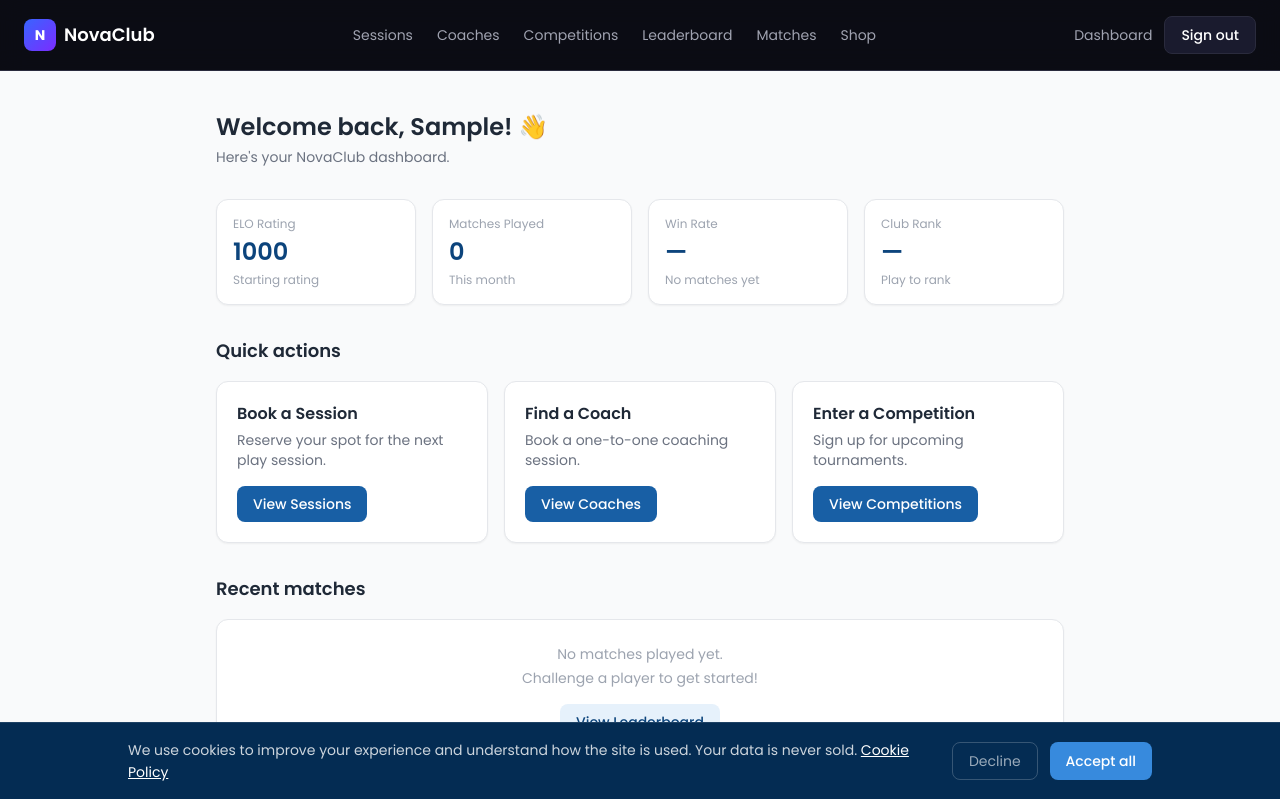
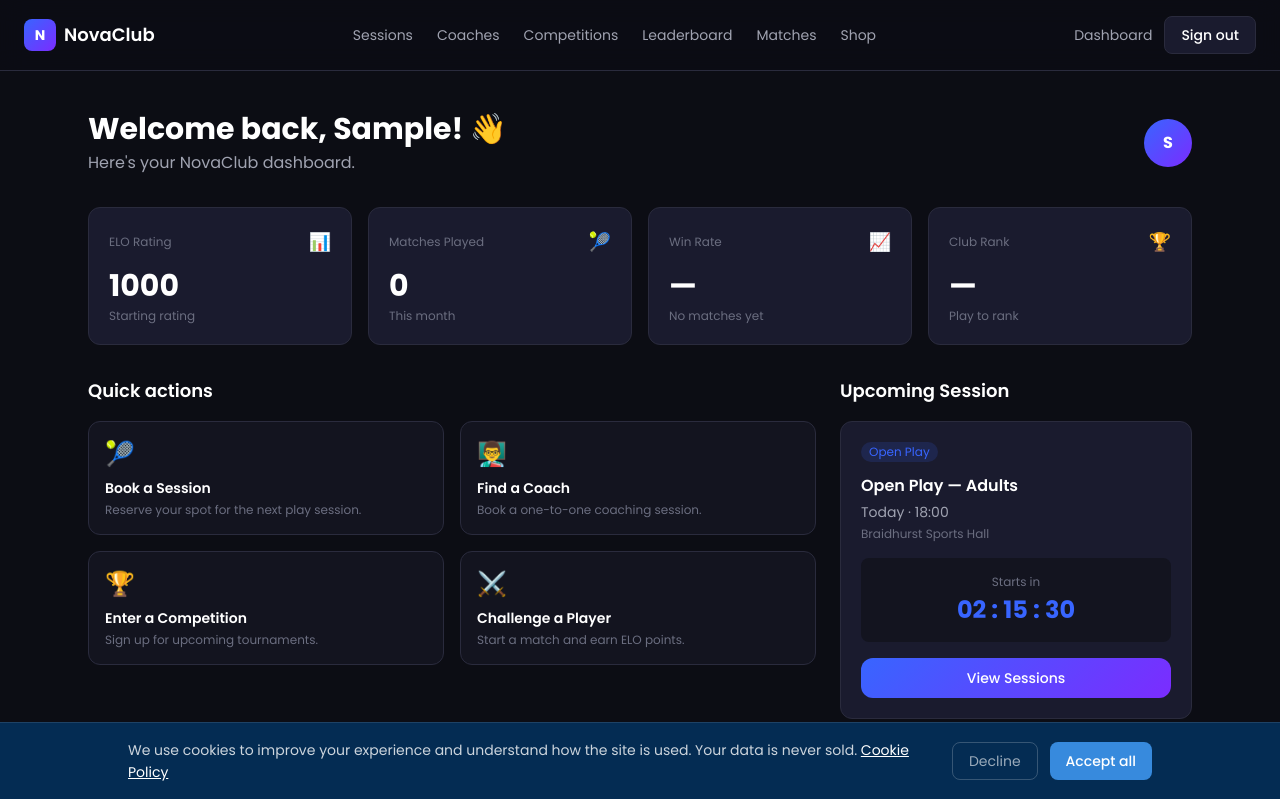
Before and after one commit to ardalescai-tech/cosmaclub, a Next.js app: page /dashboard in a window 1280 px wide. Shown: the top 799 px of the page. Built offline with nearby package versions, Linux system fonts and the light colour scheme; no server answers; sample sign-in values are in the browser's storage.

Commit message:
redesign: matches, dashboard, login pages

```diff
--- a/src/app/dashboard/page.tsx
+++ b/src/app/dashboard/page.tsx
@@ -17,8 +17,8 @@ export default function DashboardPage() {
 
   if (status === "loading") {
     return (
-      <div className="min-h-screen flex items-center justify-center">
-        <p className="text-gray-500 text-sm">Loading...</p>
+      <div className="min-h-screen flex items-center justify-center" style={{ background: "#0C0D14" }}>
+        <p style={{ color: "#A0A3B1" }}>Loading...</p>
       </div>
     );
   }
@@ -26,50 +26,102 @@ export default function DashboardPage() {
   if (!session) return null;
 
   return (
-    <main className="min-h-screen bg-gray-50">
-      <section className="px-6 py-10 max-w-4xl mx-auto">
-        <h1 className="text-2xl font-semibold text-gray-800 mb-1">
-          Welcome back, {session.user?.name?.split(" ")[0]}! 👋
-        </h1>
-        <p className="text-gray-500 text-sm mb-8">Here's your NovaClub dashboard.</p>
+    <main style={{ background: "#0C0D14", minHeight: "100vh" }}>
+      <section className="px-6 py-10 max-w-6xl mx-auto">
 
+        {/* HEADER */}
+        <div className="flex items-center justify-between mb-8">
+          <div>
+            <h1 className="text-3xl font-bold text-white mb-1">
+              Welcome back, {session.user?.name?.split(" ")[0]}! 👋
+            </h1>
+            <p style={{ color: "#A0A3B1" }}>Here's your NovaClub dashboard.</p>
+          </div>
+          <div className="w-12 h-12 rounded-full flex items-center justify-center font-bold text-white"
+            style={{ background: "linear-gradient(135deg, #3865FF, #7B2CFF)" }}>
+            {session.user?.name?.charAt(0) ?? "?"}
+          </div>
+        </div>
+
+        {/* STATS */}
         <div className="grid grid-cols-2 md:grid-cols-4 gap-4 mb-8">
           {[
-            { label: "ELO Rating", value: "1000", sub: "Starting rating" },
-            { label: "Matches Played", value: "0", sub: "This month" },
-            { label: "Win Rate", value: "—", sub: "No matches yet" },
-            { label: "Club Rank", value: "—", sub: "Play to rank" },
+            { label: "ELO Rating", value: "1000", sub: "Starting rating", icon: "📊" },
+            { label: "Matches Played", value: "0", sub: "This month", icon: "🎾" },
+            { label: "Win Rate", value: "—", sub: "No matches yet", icon: "📈" },
+            { label: "Club Rank", value: "—", sub: "Play to rank", icon: "🏆" },
           ].map((stat) => (
-            <div key={stat.label} className="bg-white border border-gray-200 rounded-xl p-4 shadow-sm">
-              <p className="text-xs text-gray-400 mb-1">{stat.label}</p>
-              <p className="text-2xl font-semibold text-[#0C447C]">{stat.value}</p>
-              <p className="text-xs text-gray-400 mt-1">{stat.sub}</p>
+            <div key={stat.label} className="rounded-xl p-5"
+              style={{ background: "#1A1B2E", border: "1px solid #2A2B3D" }}>
+              <div className="flex items-center justify-between mb-3">
+                <p className="text-xs" style={{ color: "#6B6E80" }}>{stat.label}</p>
+                <span className="text-lg">{stat.icon}</span>
+              </div>
+              <p className="text-3xl font-bold text-white">{stat.value}</p>
+              <p className="text-xs mt-1" style={{ color: "#6B6E80" }}>{stat.sub}</p>
             </div>
           ))}
         </div>
 
-        <h2 className="text-lg font-semibold text-gray-800 mb-4">Quick actions</h2>
-        <div className="grid grid-cols-1 md:grid-cols-3 gap-4 mb-8">
-          {[
-            { title: "Book a Session", desc: "Reserve your spot for the next play session.", href: "/sessions", btn: "View Sessions" },
-            { title: "Find a Coach", desc: "Book a one-to-one coaching session.", href: "/coaches", btn: "View Coaches" },
-            { title: "Enter a Competition", desc: "Sign up for upcoming tournaments.", href: "/competitions", btn: "View Competitions" },
-          ].map((action) => (
-            <div key={action.title} className="bg-white border border-gray-200 rounded-xl p-5 shadow-sm">
-              <h3 className="font-semibold text-gray-800 mb-1">{action.title}</h3>
-              <p className="text-sm text-gray-500 mb-4">{action.desc}</p>
-              <Link href={action.href} className="inline-block bg-[#185FA5] text-white px-4 py-2 rounded-lg text-sm font-medium hover:bg-[#0C447C] transition-colors">
-                {action.btn}
+        <div className="grid grid-cols-1 md:grid-cols-3 gap-6 mb-8">
+          {/* QUICK ACTIONS */}
+          <div className="md:col-span-2">
+            <h2 className="text-lg font-semibold text-white mb-4">Quick actions</h2>
+            <div className="grid grid-cols-1 md:grid-cols-2 gap-4">
+              {[
+                { title: "Book a Session", desc: "Reserve your spot for the next play session.", href: "/sessions", icon: "🎾" },
+                { title: "Find a Coach", desc: "Book a one-to-one coaching session.", href: "/coaches", icon: "👨‍🏫" },
+                { title: "Enter a Competition", desc: "Sign up for upcoming tournaments.", href: "/competitions", icon: "🏆" },
+                { title: "Challenge a Player", desc: "Start a match and earn ELO points.", href: "/leaderboard", icon: "⚔️" },
+              ].map((action) => (
+                <Link key={action.title} href={action.href}
+                  className="rounded-xl p-4 transition-all hover:scale-105"
+                  style={{ background: "#13141F", border: "1px solid #2A2B3D" }}>
+                  <span className="text-2xl mb-2 block">{action.icon}</span>
+                  <h3 className="font-semibold text-white text-sm mb-1">{action.title}</h3>
+                  <p className="text-xs" style={{ color: "#6B6E80" }}>{action.desc}</p>
+                </Link>
+              ))}
+            </div>
+          </div>
+
+          {/* UPCOMING SESSION */}
+          <div>
+            <h2 className="text-lg font-semibold text-white mb-4">Upcoming Session</h2>
+            <div className="rounded-xl p-5" style={{ background: "#1A1B2E", border: "1px solid #2A2B3D" }}>
+              <div className="flex items-center gap-2 mb-3">
+                <span className="text-xs px-2 py-0.5 rounded-full"
+                  style={{ background: "rgba(56,101,255,0.15)", color: "#3865FF" }}>
+                  Open Play
+                </span>
+              </div>
+              <p className="font-semibold text-white mb-1">Open Play — Adults</p>
+              <p className="text-sm mb-1" style={{ color: "#A0A3B1" }}>Today · 18:00</p>
+              <p className="text-xs mb-4" style={{ color: "#6B6E80" }}>Braidhurst Sports Hall</p>
+
+              <div className="text-center p-4 rounded-lg mb-4" style={{ background: "#13141F" }}>
+                <p className="text-xs mb-1" style={{ color: "#6B6E80" }}>Starts in</p>
+                <p className="text-2xl font-bold" style={{ color: "#3865FF" }}>02 : 15 : 30</p>
+              </div>
+
+              <Link href="/sessions"
+                className="block w-full text-center py-2.5 rounded-xl text-sm font-medium text-white"
+                style={{ background: "linear-gradient(135deg, #3865FF, #7B2CFF)" }}>
+                View Sessions
               </Link>
             </div>
-          ))}
+          </div>
         </div>
 
-        <h2 className="text-lg font-semibold text-gray-800 mb-4">Recent matches</h2>
-        <div className="bg-white border border-gray-200 rounded-xl p-6 shadow-sm text-center">
-          <p className="text-gray-400 text-sm">No matches played yet.</p>
-          <p className="text-gray-400 text-sm mt-1">Challenge a player to get started!</p>
-          <Link href="/leaderboard" className="inline-block mt-4 bg-[#E6F1FB] text-[#0C447C] px-4 py-2 rounded-lg text-sm font-medium hover:bg-[#B5D4F4] transition-colors">
+        {/* RECENT MATCHES */}
+        <h2 className="text-lg font-semibold text-white mb-4">Recent matches</h2>
+        <div className="rounded-xl p-8 text-center" style={{ background: "#1A1B2E", border: "1px solid #2A2B3D" }}>
+          <p className="text-4xl mb-3">🎾</p>
+          <p className="text-white font-semibold mb-1">No matches played yet</p>
+          <p className="text-sm mb-4" style={{ color: "#A0A3B1" }}>Challenge a player to get started!</p>
+          <Link href="/leaderboard"
+            className="inline-block px-6 py-2.5 rounded-xl text-sm font-medium text-white"
+            style={{ background: "linear-gradient(135deg, #3865FF, #7B2CFF)" }}>
             View Leaderboard
           </Link>
         </div>
--- a/src/app/matches/page.tsx
+++ b/src/app/matches/page.tsx
@@ -17,18 +17,21 @@ type Match = {
   opponent: { userId: string };
 };
 
-const statusColors: Record<string, string> = {
-  PENDING: "bg-yellow-100 text-yellow-800",
-  ACCEPTED: "bg-blue-100 text-blue-800",
-  COMPLETED: "bg-green-100 text-green-800",
-  DECLINED: "bg-red-100 text-red-800",
-  CANCELLED: "bg-gray-100 text-gray-600",
+const statusConfig: Record<string, { label: string; bg: string; color: string }> = {
+  PENDING: { label: "Pending", bg: "rgba(255,184,0,0.15)", color: "#FFB800" },
+  ACCEPTED: { label: "Accepted", bg: "rgba(56,101,255,0.15)", color: "#3865FF" },
+  COMPLETED: { label: "Completed", bg: "rgba(0,212,170,0.15)", color: "#00D4AA" },
+  DECLINED: { label: "Declined", bg: "rgba(255,77,106,0.15)", color: "#FF4D6A" },
+  CANCELLED: { label: "Cancelled", bg: "rgba(107,110,128,0.15)", color: "#6B6E80" },
 };
+
+const tabs = ["All", "Upcoming", "History"];
 
 export default function MatchesPage() {
   const { data: session } = useSession();
   const [matches, setMatches] = useState<Match[]>([]);
   const [loading, setLoading] = useState(true);
+  const [activeTab, setActiveTab] = useState("All");
 
   useEffect(() => {
     if (session?.user?.id) {
@@ -45,28 +48,52 @@ export default function MatchesPage() {
   }, [session]);
 
   return (
-    <main className="min-h-screen">
-      <section className="bg-[#E6F1FB] px-6 py-12">
-        <div className="max-w-4xl mx-auto">
-          <h1 className="text-3xl font-semibold text-[#0C447C] mb-2">Match History</h1>
-          <p className="text-gray-600">All your matches — pending, completed and past challenges.</p>
+    <main style={{ background: "#0C0D14", minHeight: "100vh" }}>
+
+      <section className="px-6 py-12 max-w-6xl mx-auto">
+        <h1 className="text-4xl font-bold text-white mb-2">My Matches</h1>
+        <p style={{ color: "#A0A3B1" }}>Track your challenges and results.</p>
+      </section>
+
+      {/* TABS */}
+      <section className="px-6 max-w-6xl mx-auto mb-8">
+        <div className="flex gap-2">
+          {tabs.map((tab) => (
+            <button key={tab}
+              onClick={() => setActiveTab(tab)}
+              className="px-4 py-2 rounded-lg text-sm font-medium transition-all"
+              style={{
+                background: activeTab === tab ? "#3865FF" : "#1A1B2E",
+                color: activeTab === tab ? "#fff" : "#A0A3B1",
+                border: "1px solid #2A2B3D",
+              }}>
+              {tab}
+            </button>
+          ))}
         </div>
       </section>
 
-      <section className="px-6 py-10 max-w-4xl mx-auto">
+      <section className="px-6 pb-16 max-w-6xl mx-auto">
         {!session ? (
-          <div className="bg-white border border-gray-200 rounded-xl p-8 text-center shadow-sm">
-            <p className="text-gray-500 text-sm mb-4">Sign in to see your match history.</p>
-            <Link href="/login" className="bg-[#185FA5] text-white px-6 py-2.5 rounded-lg text-sm font-medium hover:bg-[#0C447C] transition-colors">
+          <div className="rounded-xl p-10 text-center" style={{ background: "#1A1B2E", border: "1px solid #2A2B3D" }}>
+            <p className="text-white font-semibold mb-2">Sign in to see your matches</p>
+            <p className="text-sm mb-6" style={{ color: "#A0A3B1" }}>Challenge players and track your ELO progress.</p>
+            <Link href="/login"
+              className="px-6 py-2.5 rounded-xl text-sm font-medium text-white"
+              style={{ background: "linear-gradient(135deg, #3865FF, #7B2CFF)" }}>
               Sign In
             </Link>
           </div>
         ) : loading ? (
-          <div className="text-center text-gray-400 text-sm py-8">Loading...</div>
+          <div className="text-center py-12" style={{ color: "#A0A3B1" }}>Loading...</div>
         ) : matches.length === 0 ? (
-          <div className="bg-white border border-gray-200 rounded-xl p-8 text-center shadow-sm">
-            <p className="text-gray-500 text-sm mb-4">No matches yet. Challenge someone from the leaderboard!</p>
-            <Link href="/leaderboard" className="bg-[#185FA5] text-white px-6 py-2.5 rounded-lg text-sm font-medium hover:bg-[#0C447C] transition-colors">
+          <div className="rounded-xl p-10 text-center" style={{ background: "#1A1B2E", border: "1px solid #2A2B3D" }}>
+            <p className="text-4xl mb-4">🎾</p>
+            <p className="text-white font-semibold mb-2">No matches yet</p>
+            <p className="text-sm mb-6" style={{ color: "#A0A3B1" }}>Challenge someone from the leaderboard to get started!</p>
+            <Link href="/leaderboard"
+              className="px-6 py-2.5 rounded-xl text-sm font-medium text-white"
+              style={{ background: "linear-gradient(135deg, #3865FF, #7B2CFF)" }}>
               View Leaderboard
             </Link>
           </div>
@@ -78,22 +105,29 @@ export default function MatchesPage() {
               const theirScore = isChallenger ? match.scoreOpponent : match.scoreChallenger;
               const myEloChange = isChallenger ? match.eloChangeChal : match.eloChangeOpp;
               const won = myScore !== null && theirScore !== null && myScore > theirScore;
+              const status = statusConfig[match.status];
 
               return (
-                <div key={match.id} className="bg-white border border-gray-200 rounded-xl p-5 shadow-sm">
+                <div key={match.id} className="rounded-xl p-5"
+                  style={{ background: "#1A1B2E", border: "1px solid #2A2B3D" }}>
                   <div className="flex items-center justify-between gap-4">
                     <div className="flex-1">
                       <div className="flex items-center gap-2 mb-2">
-                        <span className={`text-xs px-2 py-0.5 rounded-full font-medium ${statusColors[match.status]}`}>
-                          {match.status}
+                        <span className="text-xs px-2.5 py-1 rounded-full font-medium"
+                          style={{ background: status.bg, color: status.color }}>
+                          {status.label}
                         </span>
                         {match.status === "COMPLETED" && (
-                          <span className={`text-xs px-2 py-0.5 rounded-full font-medium ${won ? "bg-green-100 text-green-800" : "bg-red-100 text-red-800"}`}>
+                          <span className="text-xs px-2.5 py-1 rounded-full font-medium"
+                            style={{
+                              background: won ? "rgba(0,212,170,0.15)" : "rgba(255,77,106,0.15)",
+                              color: won ? "#00D4AA" : "#FF4D6A",
+                            }}>
                             {won ? "WIN" : "LOSS"}
                           </span>
                         )}
                       </div>
-                      <p className="text-sm text-gray-600">
+                      <p className="text-sm" style={{ color: "#A0A3B1" }}>
                         {isChallenger ? "You challenged" : "Challenge received"} &nbsp;·&nbsp;
                         {match.sessionDate
                           ? new Date(match.sessionDate).toLocaleDateString("en-GB")
@@ -104,19 +138,15 @@ export default function MatchesPage() {
                     <div className="text-right">
                       {match.status === "COMPLETED" && myScore !== null ? (
                         <>
-                          <p className="text-xl font-semibold text-gray-800">
-                            {myScore} — {theirScore}
-                          </p>
+                          <p className="text-2xl font-bold text-white">{myScore} — {theirScore}</p>
                           {myEloChange !== null && (
-                            <p className={`text-sm font-medium ${myEloChange > 0 ? "text-green-600" : "text-red-600"}`}>
+                            <p className="text-sm font-medium" style={{ color: myEloChange > 0 ? "#00D4AA" : "#FF4D6A" }}>
                               {myEloChange > 0 ? "+" : ""}{myEloChange} ELO
                             </p>
                           )}
                         </>
-                      ) : match.status === "PENDING" ? (
+                      ) : match.status === "PENDING" && !isChallenger ? (
                         <div className="flex gap-2">
-                          {!isChallenger && (
-                            <>
                           <button
                             onClick={async () => {
                               await fetch(`/api/matches/${match.id}`, {
@@ -126,8 +156,8 @@ export default function MatchesPage() {
                               });
                               window.location.reload();
                             }}
-                                className="bg-green-600 text-white px-3 py-1.5 rounded-lg text-xs font-medium hover:bg-green-700"
-                              >
+                            className="px-3 py-1.5 rounded-lg text-xs font-medium text-white"
+                            style={{ background: "#00D4AA" }}>
                             Accept
                           </button>
                           <button
@@ -139,12 +169,10 @@ export default function MatchesPage() {
                               });
                               window.location.reload();
                             }}
-                                className="bg-red-100 text-red-700 px-3 py-1.5 rounded-lg text-xs font-medium hover:bg-red-200"
-                              >
+                            className="px-3 py-1.5 rounded-lg text-xs font-medium"
+                            style={{ background: "rgba(255,77,106,0.15)", color: "#FF4D6A" }}>
                             Decline
                           </button>
-                            </>
-                          )}
                         </div>
                       ) : null}
                     </div>
@@ -156,16 +184,13 @@ export default function MatchesPage() {
         )}
       </section>
 
-      <footer className="bg-[#042C53] px-6 py-8 mt-12">
-        <div className="max-w-5xl mx-auto flex flex-col md:flex-row justify-between items-center gap-4">
-          <div>
-            <p className="text-white font-semibold">NovaClub</p>
-            <p className="text-white/50 text-sm">Non-profit community tennis club · Scotland</p>
-          </div>
+      <footer className="px-6 py-8 border-t" style={{ borderColor: "#2A2B3D" }}>
+        <div className="max-w-6xl mx-auto flex flex-col md:flex-row justify-between items-center gap-4">
+          <p className="font-semibold text-white">NovaClub</p>
           <div className="flex gap-6">
-            <Link href="/terms" className="text-white/50 text-sm hover:text-white">Terms</Link>
-            <Link href="/privacy" className="text-white/50 text-sm hover:text-white">Privacy</Link>
-            <Link href="/contact" className="text-white/50 text-sm hover:text-white">Contact</Link>
+            {["Terms", "Privacy", "Cookies", "Contact"].map((item) => (
+              <Link key={item} href={`/${item.toLowerCase()}`} className="text-sm" style={{ color: "#6B6E80" }}>{item}</Link>
+            ))}
           </div>
         </div>
       </footer>
```
Also changed, not shown: src/app/login/page.tsx (+40 -13 lines). Lines whose indentation alone changed are shown as unchanged.
